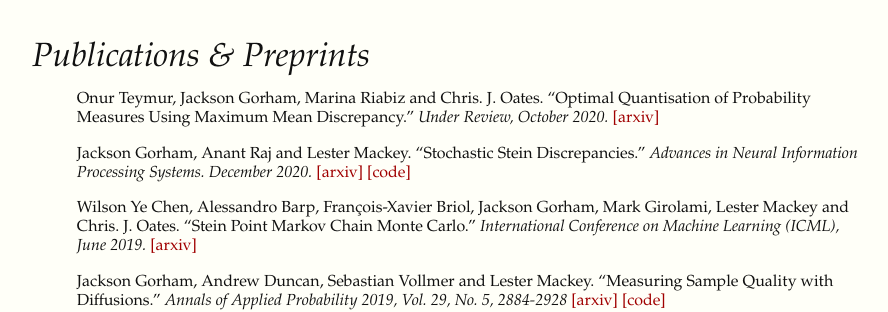
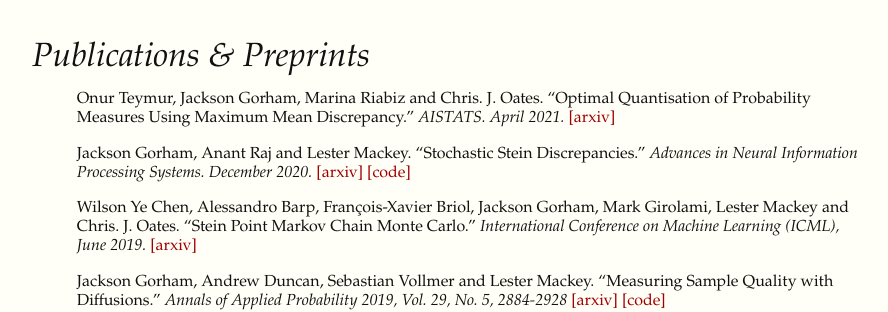
Before and after one commit to jgorham/jgorham.github.io, a Jekyll site: the page built from research/index.md, in a window 1280 px wide. Shown: the part 127-439 px from the top of the page, without its empty margins (160-1048 px from the left). Built offline with Jekyll 4.4.1, drawn with Linux system fonts in a browser that asks for light colours.

Commit message:
update AISTATS

```diff
--- a/research/index.md
+++ b/research/index.md
@@ -6,7 +6,7 @@
 
 ## Publications & Preprints
 
-+ Onur Teymur, Jackson Gorham, Marina Riabiz and Chris. J. Oates. "Optimal Quantisation of Probability Measures Using Maximum Mean Discrepancy." *Under Review, October 2020.* [[arxiv]](https://arxiv.org/abs/2010.07064)
++ Onur Teymur, Jackson Gorham, Marina Riabiz and Chris. J. Oates. "Optimal Quantisation of Probability Measures Using Maximum Mean Discrepancy." *AISTATS. April 2021.* [[arxiv]](https://arxiv.org/abs/2010.07064)
 + Jackson Gorham, Anant Raj and Lester Mackey. "Stochastic Stein Discrepancies." *Advances in Neural Information Processing Systems. December 2020.* [[arxiv]](https://arxiv.org/abs/2007.02857) [[code]](https://github.com/jgorham/stochastic_stein_discrepancy)
 + Wilson Ye Chen, Alessandro Barp, François-Xavier Briol, Jackson Gorham, Mark Girolami, Lester Mackey and Chris. J. Oates. "Stein Point Markov Chain Monte Carlo." *International Conference on Machine Learning (ICML), June 2019.* [[arxiv]](https://arxiv.org/abs/1905.03673)
 + Jackson Gorham, Andrew Duncan, Sebastian Vollmer and Lester Mackey. "Measuring Sample Quality with Diffusions." *Annals of Applied Probability 2019, Vol. 29, No. 5, 2884-2928* [[arxiv]](https://arxiv.org/abs/1611.06972) [[code]](https://jgorham.github.io/SteinDiscrepancy.jl/)
```
